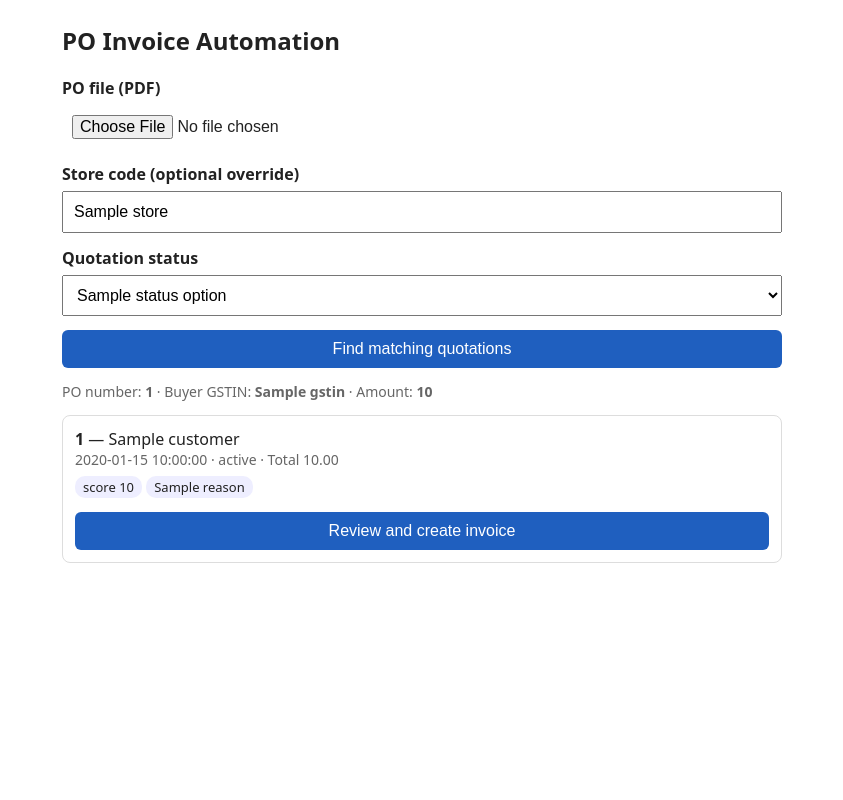
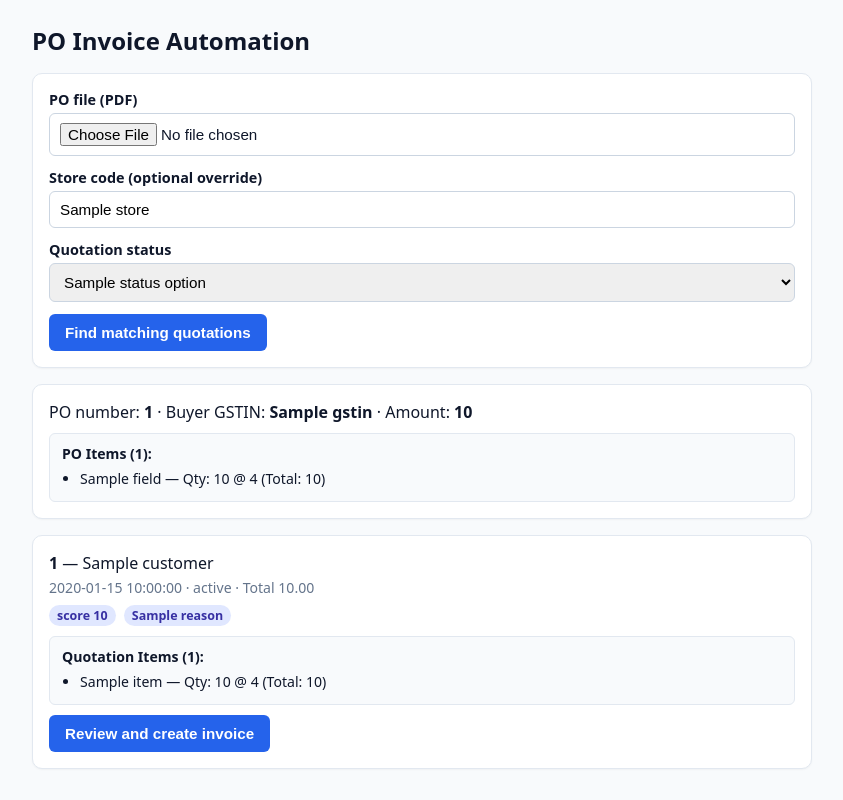
Before and after one commit to jjagapathi385-byte/js-invoice-automator, a Flask app: template templates/index.html in a window 1280 px wide. Shown: the whole page, without its empty margins (218-1061 px from the left). Run offline with Flask 3, Linux system fonts and the light colour scheme; the template is opened without the code that fills it: most values are stand-ins (such as "Sample title", 1, 10 or a date in 2020).

Commit message:
update app & index toreflect items

```diff
--- a/app.py
+++ b/app.py
@@ -1,6 +1,6 @@
 """PO -> Zoho invoice automation.
-Flow: upload PO -> match quotation -> preview -> confirm -> create invoice linked to the quotation,
-update addresses/fields, attach PO, then email (if recipients) or leave as draft."""
+Flow: upload PO -> match quotation (showing PO items & Quote items) -> preview -> confirm ->
+create invoice linked to the quotation, update addresses/fields, attach PO, then email or draft."""
 import io
 import os
 import re
@@ -120,6 +120,28 @@ def fetch_estimates(status):
     return out
 
 
+def fetch_estimate_items(est_id):
+    """Fetch line items for a matched quotation so they can be compared with PO items."""
+    try:
+        est = zh("GET", f"/estimates/{est_id}").get("estimate", {})
+        items = []
+        for li in est.get("line_items", []) or []:
+            name = (li.get("name") or li.get("description") or "").strip()
+            qty = li.get("quantity", "")
+            rate = li.get("rate", "")
+            amt = li.get("item_total", "")
+            if name:
+                items.append({
+                    "name": name,
+                    "qty": qty,
+                    "rate": rate,
+                    "amount": amt,
+                })
+        return items
+    except Exception:
+        return []
+
+
 # ---------- PO reading ----------
 def read_pdf_text(f):
     data = f.read() if hasattr(f, "read") else f
@@ -133,11 +155,67 @@ def _clean(block):
     return ", ".join(lines)
 
 
+def extract_po_items(text):
+    """Extract line items (name, qty, rate/amount) from Paradise and Devyani PO layouts."""
+    items = []
+
+    # 1. Paradise layout
+    if "Ship/Bill To Address" in text or "GRAND TOTAL" in text:
+        m_tbl = re.search(r"HSN\s*Code.*?\n(.*?)(?=GRAND\s*TOTAL)", text, re.S | re.I)
+        if m_tbl:
+            for row in re.finditer(
+                r"(?:^|\n)\s*\d+\s+\d{4,6}\s+(.*?)\s+(?:Kilo\s*Gram|Number|Nos?|Set|Lot|Box|Mtr|Kg|Pcs|Unit)\s+\d{6,8}\s+([\d,.]+)\s+([\d,.]+)\s+([\d,.]+)",
+                m_tbl.group(1),
+                re.S | re.I,
+            ):
+                desc = re.sub(r"\s+", " ", row.group(1)).strip()
+                items.append({
+                    "name": desc,
+                    "qty": row.group(2),
+                    "rate": row.group(3),
+                    "amount": row.group(4),
+                })
+
+    # 2. Devyani layout
+    if not items and ("Delivery Warehouse:" in text or "Gross Val Inc Tax" in text):
+        m_tbl = re.search(r"Gross\s*Val\s*Inc\s*Tax\s*\n(.*?)(?=\n\s*TOTAL\b)", text, re.S | re.I)
+        if m_tbl:
+            for line in m_tbl.group(1).splitlines():
+                line = line.strip()
+                if not line:
+                    continue
+                m_main = re.match(
+                    r"^\d+\s+(.*?)\s+(\d+(?:\.\d+)?)\s+[A-Z.]{1,5}\s+([\d,]+\.\d{2})\s+([\d,]+\.\d{2})",
+                    line,
+                )
+                if m_main:
+                    items.append({
+                        "name": m_main.group(1).strip(),
+                        "qty": m_main.group(2),
+                        "rate": m_main.group(3),
+                        "amount": m_main.group(4),
+                    })
+                    continue
+                m_sub = re.match(
+                    r"^([A-Za-z][A-Za-z0-9\s\-/()]+?)\s+(\d+(?:\.\d+)?)\s+[A-Z.]{1,5}\s+([\d,]+\.\d{2})",
+                    line,
+                )
+                if m_sub:
+                    items.append({
+                        "name": m_sub.group(1).strip(),
+                        "qty": m_sub.group(2),
+                        "rate": m_sub.group(3),
+                        "amount": "",
+                    })
+
+    return items
+
+
 def extract_addresses(text):
     """Extract Bill To and Ship To for Devyani and Paradise PO layouts."""
     bill = ship = ""
 
-    # 1. Devyani layout: keep full Bill To block including store prefix (e.g., K593/Devyani International Limited)
+    # 1. Devyani layout
     m_bill = re.search(
         r"Bill\s*To[\W_]*\s*(.*?)(?=Delivery\s*Warehouse\s*:)", text, re.S | re.I
     )
@@ -182,7 +260,7 @@ def extract_addresses(text):
 
 
 def parse_po(text):
-    """Extract PO Number, Store Code, Total Amount, Buyer GSTIN, State, and Addresses."""
+    """Extract PO Number, Store Code, Total Amount, Buyer GSTIN, State, Addresses, and Items."""
     po = {
         "po_number": None,
         "store": None,
@@ -192,6 +270,7 @@ def parse_po(text):
         "state_name": "",
         "bill_to": "",
         "ship_to": "",
+        "items": [],
     }
     m = PO_RE.search(text)
     if m:
@@ -212,6 +291,7 @@ def parse_po(text):
         po["state_name"] = name
 
     po["bill_to"], po["ship_to"] = extract_addresses(text)
+    po["items"] = extract_po_items(text)
 
     if not po["state_code"]:
         m_st = re.search(r"State\s*:\s*([A-Z ]+)", text, re.I)
@@ -279,12 +359,12 @@ def add_contact_email(customer_id, email):
         )
 
 
-def build_street1_address(addr_text, state_name=""):
-    """Put the full address into Street 1 (address) for Zoho's dedicated /address/billing & /shipping endpoints."""
-    clean = (addr_text or "").strip()
+def build_address_payload(addr_text, state_name=""):
+    """Format Street 1 payload for Zoho's /address/billing and /address/shipping endpoints."""
+    clean = re.sub(r"\s+", " ", (addr_text or "")).strip(" ,")
     return {
         "attention": "",
-        "address": clean[:490],
+        "address": clean,
         "street2": "",
         "city": "",
         "state": state_name or "",
@@ -345,6 +425,8 @@ def index():
                                     }
                                 )
                         results = sorted(scored, key=lambda x: x["score"], reverse=True)[:10]
+                        for r_item in results:
+                            r_item["items"] = fetch_estimate_items(r_item["id"])
                         if not results:
                             error = "No matching quotations for this filter."
                     except Exception as exc:
@@ -415,7 +497,7 @@ def preview():
 @app.route("/confirm", methods=["POST"])
 @login_required
 def confirm():
-    """Execute: create invoice, set addresses via Zoho address sub-endpoints, attach PO, then email or draft."""
+    """Execute: create invoice, set addresses & GST fields, attach PO, then email or leave as draft."""
     p = PENDING.pop(request.form.get("token", ""), None)
     if not p:
         return render_template("error.html", msg="Preview expired. Start again.")
@@ -453,7 +535,6 @@ def confirm():
                 item["hsn_or_sac"] = li["hsn_or_sac"]
             line_items.append(item)
 
-        # 1. Create invoice WITHOUT billing_address/shipping_address objects (Zoho code 15 rejects objects here)
         today_str = date.today().isoformat()
         inv_payload = {
             "customer_id": est["customer_id"],
@@ -476,21 +557,19 @@ def confirm():
         inv = created["invoice"]
         inv_id = inv["invoice_id"]
 
-        # 2. Set full Street 1 addresses using Zoho's dedicated address sub-endpoints (supports up to 500 chars)
         if p["bill_to"]:
             zh(
                 "PUT",
                 f"/invoices/{inv_id}/address/billing",
-                json=build_street1_address(p["bill_to"], p.get("state_name", "")),
+                json=build_address_payload(p["bill_to"], p.get("state_name", "")),
             )
         if p["ship_to"]:
             zh(
                 "PUT",
                 f"/invoices/{inv_id}/address/shipping",
-                json=build_street1_address(p["ship_to"], p.get("state_name", "")),
+                json=build_address_payload(p["ship_to"], p.get("state_name", "")),
             )
 
-        # 3. Attach PO with can_send_in_mail=true
         if p["po_bytes"]:
             att_r = requests.post(
                 f"{API_URL}/invoices/{inv_id}/attachment",
@@ -502,7 +581,6 @@ def confirm():
             )
             att_r.raise_for_status()
 
-        # 4. Email (prepending greeting to Zoho's default template) or leave as draft
         if to:
             tpl = zh("GET", f"/invoices/{inv_id}/email")
             default_body = tpl.get("data", {}).get("body", "")
--- a/templates/index.html
+++ b/templates/index.html
@@ -1,53 +1,104 @@
 <!doctype html>
-<html><head><meta name="viewport" content="width=device-width, initial-scale=1"><title>PO Invoice Automation</title>
+<html lang="en">
+<head>
+  <meta charset="utf-8">
+  <meta name="viewport" content="width=device-width, initial-scale=1">
+  <title>PO Invoice Automation</title>
   <style>
-body{font-family:system-ui,sans-serif;max-width:720px;margin:24px auto;padding:0 16px;color:#222}
-label{display:block;margin-top:14px;font-weight:600}
-input,select,button{font-size:16px;padding:10px;width:100%;box-sizing:border-box;margin-top:6px}
-button{background:#1f5fbf;color:#fff;border:0;border-radius:6px;margin-top:14px}
-.card{border:1px solid #ddd;border-radius:8px;padding:12px;margin-top:10px}
-.err{color:#b00;margin-top:12px}.muted{color:#666;font-size:14px}
-.badge{display:inline-block;background:#eef;padding:2px 8px;border-radius:10px;font-size:13px}
-</style></head>
+    body { font-family: system-ui, -apple-system, sans-serif; max-width: 780px; margin: 24px auto; padding: 0 16px; color: #0f172a; background: #f8fafc; }
+    h2 { margin-bottom: 16px; }
+    .card { background: #fff; border: 1px solid #e2e8f0; border-radius: 10px; padding: 16px; margin-bottom: 16px; box-shadow: 0 1px 2px rgba(0,0,0,.04); }
+    label { display: block; font-weight: 600; font-size: 0.9rem; margin-bottom: 4px; }
+    input[type="text"], input[type="file"], select { width: 100%; padding: 9px 10px; border: 1px solid #cbd5e1; border-radius: 6px; box-sizing: border-box; margin-bottom: 12px; font-size: 0.95rem; }
+    button { background: #2563eb; color: #fff; border: none; padding: 10px 16px; border-radius: 6px; font-weight: 600; cursor: pointer; font-size: 0.95rem; }
+    button:hover { background: #1d4ed8; }
+    .err { background: #fef2f2; color: #b91c1c; border: 1px solid #fecaca; padding: 10px 12px; border-radius: 6px; margin-bottom: 14px; }
+    .badge { display: inline-block; background: #e0e7ff; color: #3730a3; font-size: 0.78rem; padding: 2px 8px; border-radius: 999px; margin-right: 4px; font-weight: 600; }
+    .items-box { margin-top: 10px; padding: 10px 12px; background: #f8fafc; border: 1px solid #e2e8f0; border-radius: 6px; font-size: 0.88rem; }
+    .items-box ul { margin: 6px 0 0 18px; padding: 0; }
+    .items-box li { margin-bottom: 3px; }
+    .muted { color: #64748b; font-size: 0.88rem; }
+  </style>
+</head>
 <body>
   <h2>PO Invoice Automation</h2>
-<form method="post" enctype="multipart/form-data">
-  <label>PO file (PDF)</label>
-  <input type="file" name="po" accept=".pdf" required>
-  <label>Store code (optional override)</label>
-  <input type="text" name="store" value="{{ fields.store or '' }}">
-  <label>Quotation status</label>
-  <select name="status">
+
+  <form class="card" method="post" enctype="multipart/form-data">
+    <label for="po">PO file (PDF)</label>
+    <input id="po" name="po" type="file" accept=".pdf" required>
+
+    <label for="store">Store code (optional override)</label>
+    <input id="store" name="store" type="text" value="{{ fields.store or '' }}" placeholder="e.g. K593 or S1123">
+
+    <label for="status">Quotation status</label>
+    <select id="status" name="status">
       {% for val, label in status_options %}
-      <option value="{{ val }}" {% if val == status %}selected{% endif %}>{{ label }}</option>
+        <option value="{{ val }}" {% if status == val %}selected{% endif %}>{{ label }}</option>
       {% endfor %}
     </select>
-  <button>Find matching quotations</button>
+
+    <button type="submit">Find matching quotations</button>
   </form>
 
-{% if error %}<p class="err">{{ error }}</p>{% endif %}
+  {% if error %}
+    <div class="err">{{ error }}</div>
+  {% endif %}
 
   {% if fields %}
-  <p class="muted">PO number: <b>{{ fields.po_number or 'not found' }}</b> ·
-     Buyer GSTIN: <b>{{ fields.gstin or 'not found' }}</b> · Amount: <b>{{ fields.amount or 'not found' }}</b></p>
+    <div class="card">
+      <div>
+        PO number: <strong>{{ fields.po_number or 'not found' }}</strong>
+        &middot; Buyer GSTIN: <strong>{{ fields.gstin or 'not found' }}</strong>
+        &middot; Amount: <strong>{{ fields.amount or 'not found' }}</strong>
+      </div>
+      {% if fields.items %}
+        <div class="items-box">
+          <strong>PO Items ({{ fields.items|length }}):</strong>
+          <ul>
+            {% for it in fields.items %}
+              <li>{{ it.name }} &mdash; Qty: {{ it.qty }}{% if it.rate %} @ {{ it.rate }}{% endif %}{% if it.amount %} (Total: {{ it.amount }}){% endif %}</li>
+            {% endfor %}
+          </ul>
+        </div>
+      {% endif %}
+    </div>
   {% endif %}
 
   {% for r in results %}
     <div class="card">
-    <div><b>{{ r.number }}</b> — {{ r.customer }}</div>
-    <div class="muted">{{ r.date }} · {{ r.status }} · Total {{ "%.2f"|format(r.total|float) }}</div>
-    <div style="margin-top:6px">
+      <div><strong>{{ r.number }}</strong> &mdash; {{ r.customer }}</div>
+      <div class="muted" style="margin:4px 0;">
+        {{ r.date }} &middot; {{ r.status }} &middot; Total {{ "%.2f"|format(r.total|float) }}
+      </div>
+      <div style="margin:6px 0;">
         <span class="badge">score {{ r.score }}</span>
-      {% for reason in r.reasons %}<span class="badge">{{ reason }}</span> {% endfor %}
+        {% for reason in r.reasons %}
+          <span class="badge">{{ reason }}</span>
+        {% endfor %}
       </div>
+
+      {% if r.items %}
+        <div class="items-box" style="margin-bottom:10px;">
+          <strong>Quotation Items ({{ r.items|length }}):</strong>
+          <ul>
+            {% for qi in r.items %}
+              <li>{{ qi.name }} &mdash; Qty: {{ qi.qty }}{% if qi.rate %} @ {{ qi.rate }}{% endif %}{% if qi.amount %} (Total: {{ qi.amount }}){% endif %}</li>
+            {% endfor %}
+          </ul>
+        </div>
+      {% endif %}
+
       <form method="post" action="{{ url_for('preview') }}">
         <input type="hidden" name="estimate_id" value="{{ r.id }}">
         <input type="hidden" name="customer_id" value="{{ r.customer_id }}">
-      <input type="hidden" name="po_token" value="{{ po_token }}">
         <input type="hidden" name="po_number" value="{{ fields.po_number or '' }}">
         <input type="hidden" name="gstin" value="{{ fields.gstin or '' }}">
-      <button>Review and create invoice</button>
+        <input type="hidden" name="bill_to" value="{{ fields.bill_to or '' }}">
+        <input type="hidden" name="ship_to" value="{{ fields.ship_to or '' }}">
+        <input type="hidden" name="po_token" value="{{ po_token }}">
+        <button type="submit">Review and create invoice</button>
       </form>
     </div>
   {% endfor %}
-</body></html>
+</body>
+</html>
```
Lines whose indentation alone changed are shown as unchanged.
